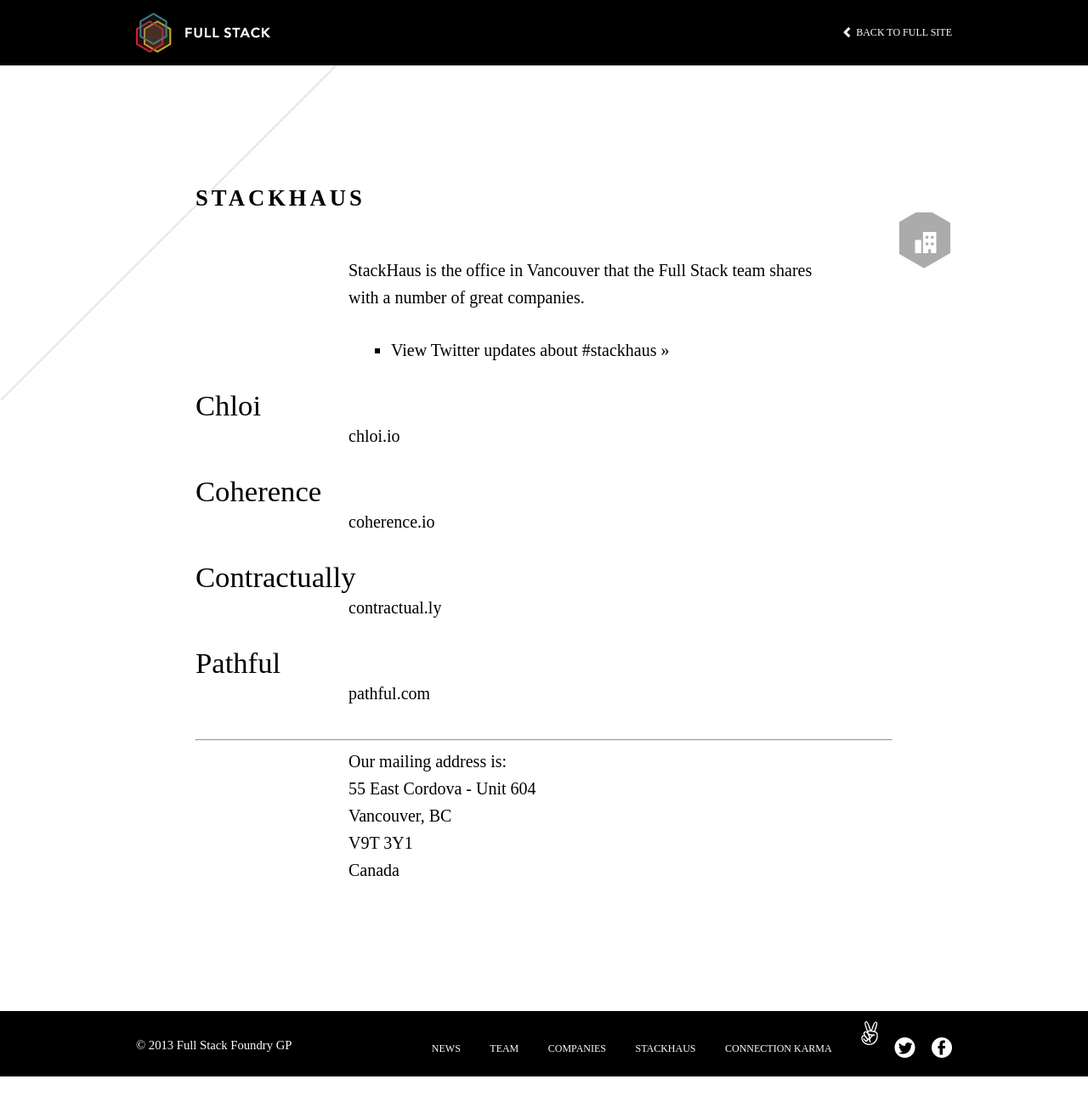
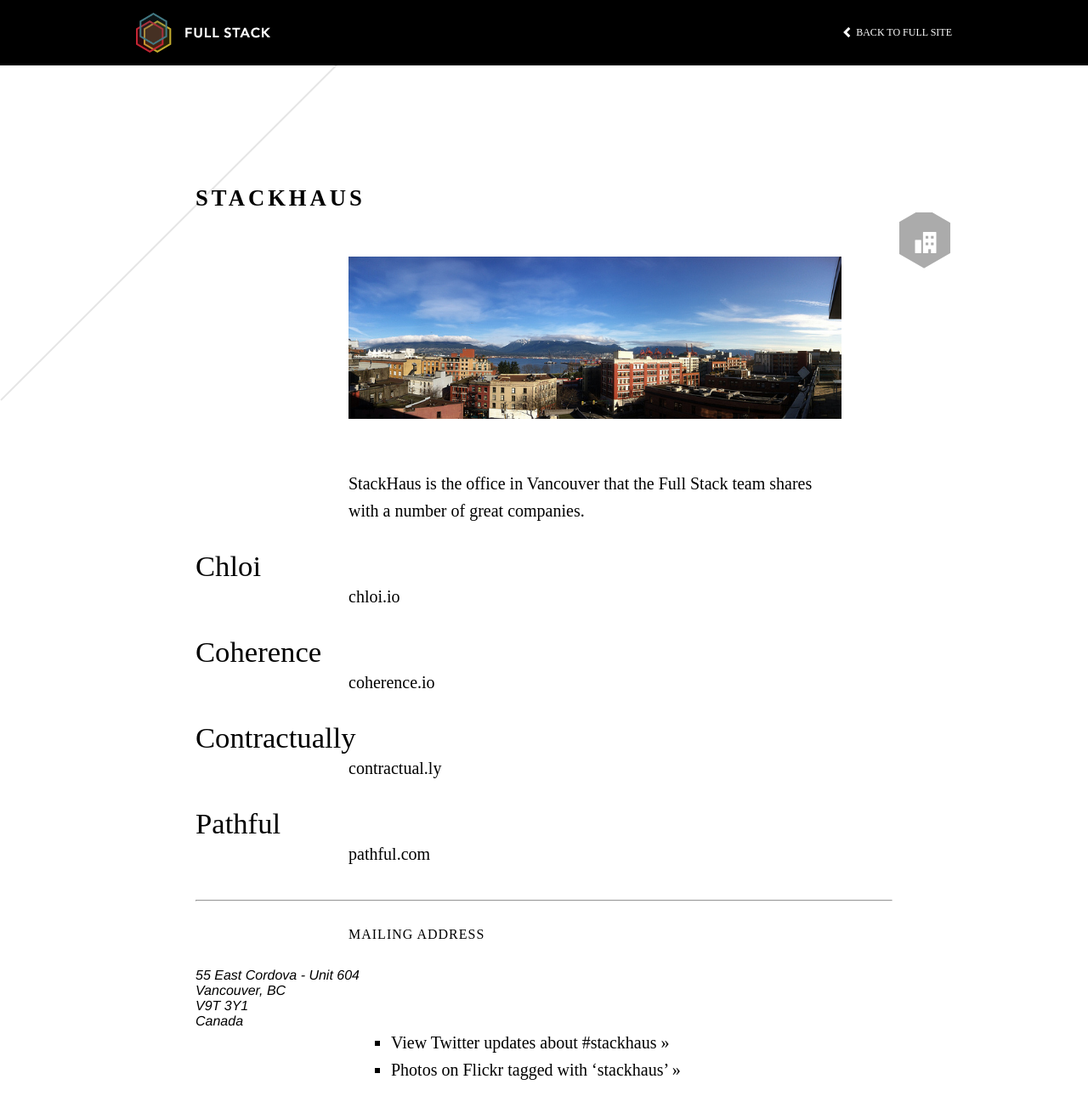
Before and after one commit to FullStackFoundry/fullstackfoundry.github.com, a Jekyll site: the page built from stackhaus/index.md, in a window 1280 px wide and 1400 px high. Shown: the top 1310 px of the window at 85% size. Built offline with Jekyll 4.4.1, drawn with Linux system fonts in a browser that asks for light colours; nearby versions of some CDN libraries; some web fonts are replaced.

Commit message:
Started an events section (future) + added panorama on StackHaus page

```diff
--- a/stackhaus/index.md
+++ b/stackhaus/index.md
@@ -3,9 +3,10 @@
 title: StackHaus
 icon: buildings
 ---
+
+![StackHaus Panorama - Photo by Boris Mann](/images/stackhaus-panorama800px.jpg)
+
 StackHaus is the office in Vancouver that the [Full Stack team](/team/) shares with a number of great companies.
-
-* [View Twitter updates about #stackhaus »](https://twitter.com/search?q=%23stackhaus)
 
 ## Chloi
 
@@ -23,10 +24,15 @@
 
 [pathful.com](http://pathful.com)
 
-<hr />
+<hr style="margin-bottom: 30px"/>
 
-Our mailing address is:<br />
+### Mailing Address
+<address>
 55 East Cordova - Unit 604<br />
 Vancouver, BC<br />
 V9T 3Y1<br />
 Canada<br />
+</address>
+
+* [View Twitter updates about #stackhaus »](https://twitter.com/search?q=%23stackhaus)
+* [Photos on Flickr tagged with 'stackhaus' »](http://www.flickr.com/photos/tags/stackhaus/)
```
Also changed, not shown: _posts/events/2013-02-18-quantified-self-meetup.md (added, +19 -0 lines), events/index.md (added, +12 -0 lines), images/logos/qs-vancouver.jpeg (added), images/stackhaus-panorama800px.jpg (added).
